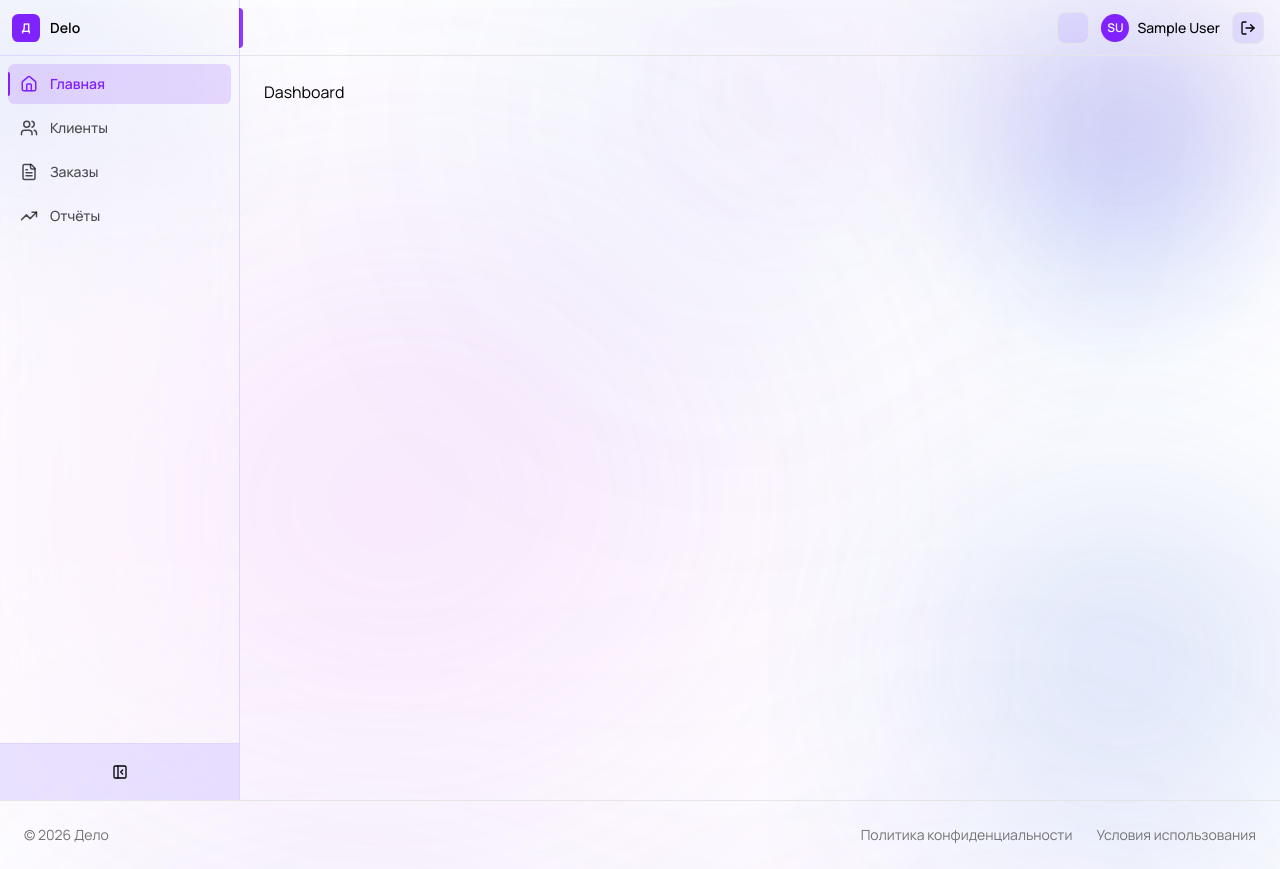
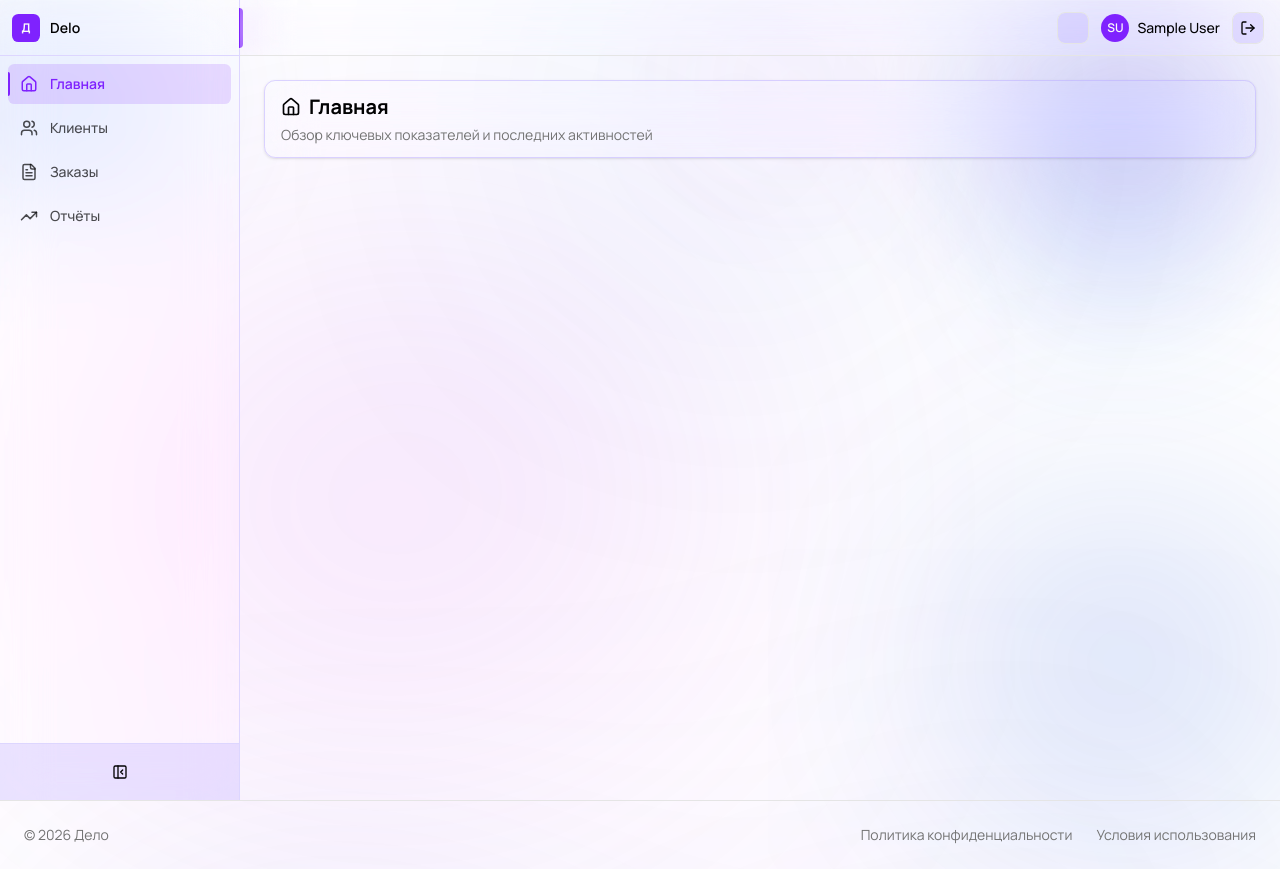
Before and after one commit to maksoon-eu/delo, a Next.js app: page / in a window 1280 px wide. Built offline with nearby package versions, Linux system fonts and the light colour scheme; no server answers; sample sign-in values are in the browser's storage; some icons are missing.

Commit message:
869ckx1uk: Page header structure

```diff
--- a/src/app/(dashboard)/clients/page.tsx
+++ b/src/app/(dashboard)/clients/page.tsx
@@ -1,3 +1,12 @@
+import { NAV_ITEMS } from '@/constants';
+import { PageHeader } from '@/components/layout/page-header';
+
+const item = NAV_ITEMS[1];
+
 export default function ClientsPage() {
-  return <div>Clients</div>;
+  return (
+    <div>
+      <PageHeader Icon={item.Icon} title={item.label} description={item.description} />
+    </div>
+  );
 }
--- a/src/app/(dashboard)/orders/page.tsx
+++ b/src/app/(dashboard)/orders/page.tsx
@@ -1,3 +1,12 @@
+import { NAV_ITEMS } from '@/constants';
+import { PageHeader } from '@/components/layout/page-header';
+
+const item = NAV_ITEMS[2];
+
 export default function OrdersPage() {
-  return <div>Orders</div>;
+  return (
+    <div>
+      <PageHeader Icon={item.Icon} title={item.label} description={item.description} />
+    </div>
+  );
 }
--- a/src/app/(dashboard)/page.tsx
+++ b/src/app/(dashboard)/page.tsx
@@ -1,3 +1,12 @@
+import { NAV_ITEMS } from '@/constants';
+import { PageHeader } from '@/components/layout/page-header';
+
+const item = NAV_ITEMS[0];
+
 export default function DashboardPage() {
-  return <div>Dashboard</div>;
+  return (
+    <div>
+      <PageHeader Icon={item.Icon} title={item.label} description={item.description} />
+    </div>
+  );
 }
--- a/src/app/(dashboard)/reports/page.tsx
+++ b/src/app/(dashboard)/reports/page.tsx
@@ -1,3 +1,12 @@
+import { NAV_ITEMS } from '@/constants';
+import { PageHeader } from '@/components/layout/page-header';
+
+const item = NAV_ITEMS[3];
+
 export default function ReportsPage() {
-  return <div>Reports</div>;
+  return (
+    <div>
+      <PageHeader Icon={item.Icon} title={item.label} description={item.description} />
+    </div>
+  );
 }
--- a/src/components/auth/auth-card.tsx
+++ b/src/components/auth/auth-card.tsx
@@ -27,7 +27,7 @@ export function AuthCard(props: AuthCardProps) {
 
   return (
     <AnimateIn className="w-full max-w-sm">
-      <div className="rounded-xl border shadow-sm backdrop-blur-[100px]">
+      <div className="rounded-xl border shadow-sm glass">
         <div className="space-y-1 p-6 pb-4">
           <h1 className="text-primary text-2xl font-bold leading-tight">{title}</h1>
           <p className="text-muted-foreground text-sm">{description}</p>
--- /dev/null
+++ b/src/components/layout/page-header.tsx
@@ -0,0 +1,21 @@
+import { AnimatedIconComponent } from '@/types';
+
+type PageHeaderProps = {
+  Icon: AnimatedIconComponent;
+  title: string;
+  description: string;
+};
+
+export function PageHeader(props: PageHeaderProps) {
+  const { Icon, title, description } = props;
+
+  return (
+    <div className="glass border-accent/50 mb-8 rounded-xl border px-4 py-3 shadow-sm">
+      <div className="mb-1 flex items-center gap-2">
+        <Icon size={20} />
+        <h1 className="text-xl font-bold">{title}</h1>
+      </div>
+      <p className="text-muted-foreground text-sm">{description}</p>
+    </div>
+  );
+}
--- a/src/components/layout/sidebar/sidebar.tsx
+++ b/src/components/layout/sidebar/sidebar.tsx
@@ -27,7 +27,7 @@ export function AppSidebar(props: AppSidebarProps) {
   return (
     <motion.aside
       animate={{ width: collapsed ? 60 : 240 }}
-      className="border-sidebar-border relative flex shrink-0 flex-col border-r backdrop-blur-[100px] transition-colors"
+      className="glass border-sidebar-border relative flex shrink-0 flex-col border-r transition-colors"
       initial={false}
       transition={{ duration: 0.25, ease: 'easeInOut' }}
     >
--- a/src/components/layout/top-bar.tsx
+++ b/src/components/layout/top-bar.tsx
@@ -36,7 +36,7 @@ export function TopBar(props: TopBarProps) {
   const [executeLogout, isLoggingOut] = useAsyncAction(handleLogout);
 
   return (
-    <header className="border-border relative flex h-14 shrink-0 items-center justify-end gap-2 border-b px-4 backdrop-blur-[100px]">
+    <header className="glass border-border relative flex h-14 shrink-0 items-center justify-end gap-2 border-b px-4">
       {isClient && (
         <Button
           Icon={isDark ? SunIcon : MoonIcon}
--- a/src/constants/index.ts
+++ b/src/constants/index.ts
@@ -12,8 +12,28 @@ export const LOGIN_BASE_LOCKOUT_SECONDS = 30;
 export const PASSWORD_RESET_COOLDOWN_MS = 30 * 1000;
 
 export const NAV_ITEMS: NavItem[] = [
-  { href: '/', label: 'Главная', Icon: HomeIcon },
-  { href: '/clients', label: 'Клиенты', Icon: UsersIcon },
-  { href: '/orders', label: 'Заказы', Icon: FileTextIcon },
-  { href: '/reports', label: 'Отчёты', Icon: TrendingUpIcon },
+  {
+    href: '/',
+    label: 'Главная',
+    description: 'Обзор ключевых показателей и последних активностей',
+    Icon: HomeIcon,
+  },
+  {
+    href: '/clients',
+    label: 'Клиенты',
+    description: 'Управляйте базой клиентов и историей работы с ними',
+    Icon: UsersIcon,
+  },
+  {
+    href: '/orders',
+    label: 'Заказы',
+    description: 'Отслеживайте заказы, статусы и оплаты',
+    Icon: FileTextIcon,
+  },
+  {
+    href: '/reports',
+    label: 'Отчёты',
+    description: 'Анализируйте доходы и статистику по периодам',
+    Icon: TrendingUpIcon,
+  },
 ];
--- a/src/styles/globals.css
+++ b/src/styles/globals.css
@@ -139,6 +139,12 @@
     --border-radius: var(--radius);
   }
 
+  .glass {
+    @apply from-card/60 to-card/20 backdrop-blur-xl backdrop-saturate-150;
+
+    box-shadow: inset 0 1px 0 0 oklch(100% 0 0deg / 12%);
+  }
+
   .dashboard-background {
     background-image: none;
     background-position: center top;
--- a/src/types/index.ts
+++ b/src/types/index.ts
@@ -14,5 +14,6 @@ export type AnimatedIconComponent = ComponentType<{
 export type NavItem = {
   href: Route;
   label: string;
+  description: string;
   Icon: AnimatedIconComponent;
 };
```
